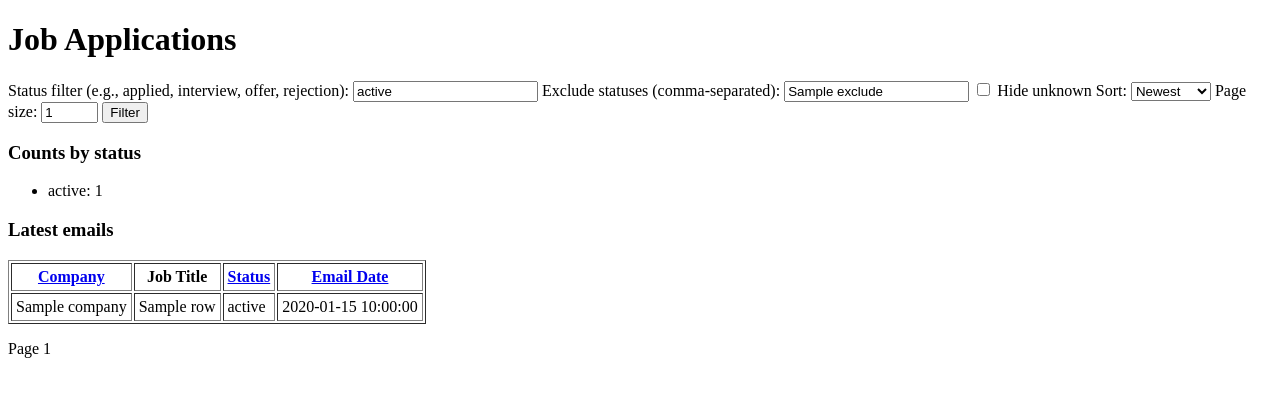
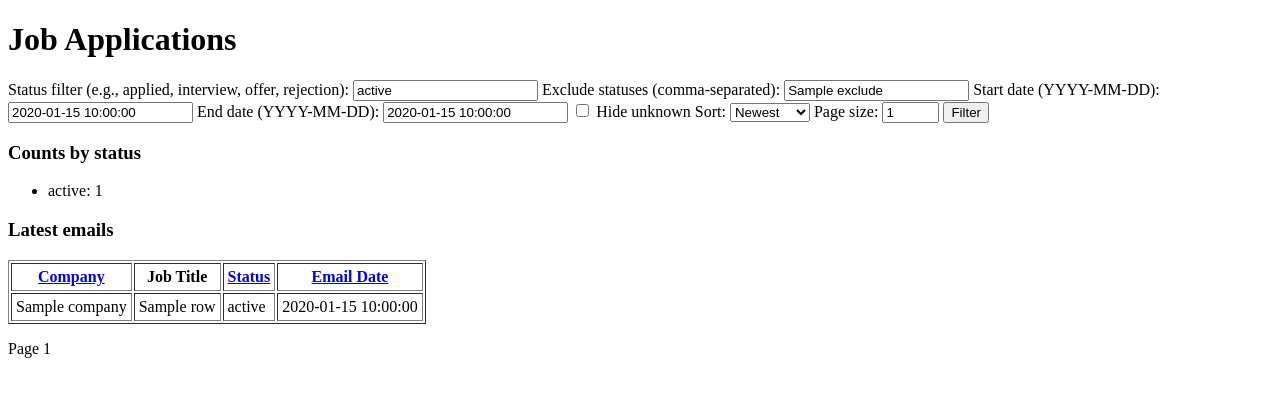
Before and after one commit to Kid-API/job-email-llm, a Flask app: template templates/home.html in a window 1280 px wide. Shown: the top 397 px of the page. Run offline with Flask 3, Linux system fonts and the light colour scheme; the template is opened without the code that fills it: most values are stand-ins (such as "Sample title", 1, 10 or a date in 2020).

Commit message:
update time display in UI to be in readable format

```diff
--- a/app.py
+++ b/app.py
@@ -1,6 +1,8 @@
 from flask import Flask, render_template, request
 import os
 import sqlite3
+from datetime import datetime
+from zoneinfo import ZoneInfo
 
 BASE_DIR = os.path.dirname(os.path.abspath(__file__))
 DB_PATH = os.path.join(BASE_DIR, "jobs.db")
@@ -70,6 +72,8 @@ def home():
     raw_exclude = request.args.get("exclude", "")
     exclude_statuses = [s.strip() for s in raw_exclude.split(",") if s.strip()]
     hide_unknown = request.args.get("hide_unknown", "") in ("1", "true", "yes", "on")
+    start_date_raw = request.args.get("start_date", "").strip()
+    end_date_raw = request.args.get("end_date", "").strip()
     sort = request.args.get("sort", "date")
     try:
         page = max(1, int(request.args.get("page", "1")))
@@ -84,6 +88,7 @@ def home():
     status_expr = "COALESCE(NULLIF(a.status, ''), 'unknown')"
     company_expr = "COALESCE(NULLIF(TRIM(a.company), ''), 'unknown')"
     title_expr = "COALESCE(NULLIF(TRIM(a.job_title), ''), 'unknown')"
+    date_expr = "substr(e.date_email_iso, 1, 10)"
 
     # Always ignore rows where both company and title are blank/unknown.
     base_filter = f"NOT ({company_expr} = 'unknown' AND {title_expr} = 'unknown')"
@@ -99,6 +104,22 @@ def home():
         params.extend(exclude_statuses)
     if hide_unknown:
         where_clauses.append(f"{status_expr} <> 'unknown'")
+
+    # Optional date range filters (expect YYYY-MM-DD)
+    def valid_date(val: str) -> bool:
+        try:
+            # Accept plain date strings
+            datetime.fromisoformat(val)
+            return True
+        except Exception:
+            return False
+
+    if start_date_raw and valid_date(start_date_raw):
+        where_clauses.append(f"{date_expr} >= ?")
+        params.append(start_date_raw)
+    if end_date_raw and valid_date(end_date_raw):
+        where_clauses.append(f"{date_expr} <= ?")
+        params.append(end_date_raw)
 
     where = "WHERE " + " AND ".join(where_clauses)
 
@@ -128,6 +149,29 @@ def home():
             LIMIT ? OFFSET ?""",
         tuple(params) + (page_size, offset),
     )
+    def format_est(iso_str: str) -> str:
+        if not iso_str:
+            return ""
+        try:
+            dt = datetime.fromisoformat(iso_str)
+            if dt.tzinfo is None:
+                dt = dt.replace(tzinfo=ZoneInfo("UTC"))
+            est = dt.astimezone(ZoneInfo("America/New_York"))
+            return est.strftime("%Y-%m-%d %I:%M %p ET")
+        except Exception:
+            return iso_str
+
+    rows = [
+        {
+            "company": r["company"],
+            "job_title": r["job_title"],
+            "status": r["status"],
+            "date_email": r["date_email"],
+            "date_email_iso": r["date_email_iso"],
+            "date_display": format_est(r["date_email_iso"]),
+        }
+        for r in rows
+    ]
     counts = query(
         f"""
         SELECT COALESCE(NULLIF(status, ''), 'unknown') AS status, COUNT(*) AS count
@@ -146,6 +190,8 @@ def home():
         status=status,
         exclude=raw_exclude,
         hide_unknown=hide_unknown,
+        start_date=start_date_raw,
+        end_date=end_date_raw,
         sort=sort,
         page=page,
         page_size=page_size,
--- a/templates/home.html
+++ b/templates/home.html
@@ -8,6 +8,10 @@
       <input name="status" value="{{ status }}">
       <label>Exclude statuses (comma-separated):</label>
       <input name="exclude" value="{{ exclude }}">
+      <label>Start date (YYYY-MM-DD):</label>
+      <input name="start_date" value="{{ start_date }}">
+      <label>End date (YYYY-MM-DD):</label>
+      <input name="end_date" value="{{ end_date }}">
       <label><input type="checkbox" name="hide_unknown" value="1" {% if hide_unknown %}checked{% endif %}> Hide unknown</label>
       <label>Sort:</label>
       <select name="sort">
@@ -30,17 +34,17 @@
     <h3>Latest emails</h3>
     <table border="1" cellpadding="4">
       <tr>
-        <th><a href="?status={{ status }}&exclude={{ exclude }}&hide_unknown={{ 1 if hide_unknown else '' }}&sort=company&page_size={{ page_size }}">Company</a></th>
+        <th><a href="?status={{ status }}&exclude={{ exclude }}&start_date={{ start_date }}&end_date={{ end_date }}&hide_unknown={{ 1 if hide_unknown else '' }}&sort=company&page_size={{ page_size }}">Company</a></th>
         <th>Job Title</th>
-        <th><a href="?status={{ status }}&exclude={{ exclude }}&hide_unknown={{ 1 if hide_unknown else '' }}&sort=status&page_size={{ page_size }}">Status</a></th>
-        <th><a href="?status={{ status }}&exclude={{ exclude }}&hide_unknown={{ 1 if hide_unknown else '' }}&sort=date&page_size={{ page_size }}">Email Date</a></th>
+        <th><a href="?status={{ status }}&exclude={{ exclude }}&start_date={{ start_date }}&end_date={{ end_date }}&hide_unknown={{ 1 if hide_unknown else '' }}&sort=status&page_size={{ page_size }}">Status</a></th>
+        <th><a href="?status={{ status }}&exclude={{ exclude }}&start_date={{ start_date }}&end_date={{ end_date }}&hide_unknown={{ 1 if hide_unknown else '' }}&sort=date&page_size={{ page_size }}">Email Date</a></th>
       </tr>
       {% for row in rows %}
         <tr>
           <td>{{ row["company"] }}</td>
           <td>{{ row["job_title"] }}</td>
           <td>{{ row["status"] }}</td>
-          <td>{{ row["date_email"] }}</td>
+          <td>{{ row["date_display"] }}</td>
         </tr>
       {% endfor %}
     </table>
@@ -48,10 +52,10 @@
     <div style="margin-top: 1em;">
       <span>Page {{ page }}{% if total_rows %} of ~{{ (total_rows // page_size) + (1 if total_rows % page_size else 0) }}{% endif %}</span>
       {% if has_prev %}
-        <a href="?status={{ status }}&exclude={{ exclude }}&hide_unknown={{ 1 if hide_unknown else '' }}&sort={{ sort }}&page={{ page - 1 }}&page_size={{ page_size }}">Prev</a>
+        <a href="?status={{ status }}&exclude={{ exclude }}&start_date={{ start_date }}&end_date={{ end_date }}&hide_unknown={{ 1 if hide_unknown else '' }}&sort={{ sort }}&page={{ page - 1 }}&page_size={{ page_size }}">Prev</a>
       {% endif %}
       {% if has_next %}
-        <a href="?status={{ status }}&exclude={{ exclude }}&hide_unknown={{ 1 if hide_unknown else '' }}&sort={{ sort }}&page={{ page + 1 }}&page_size={{ page_size }}">Next</a>
+        <a href="?status={{ status }}&exclude={{ exclude }}&start_date={{ start_date }}&end_date={{ end_date }}&hide_unknown={{ 1 if hide_unknown else '' }}&sort={{ sort }}&page={{ page + 1 }}&page_size={{ page_size }}">Next</a>
       {% endif %}
     </div>
   </body>
```
